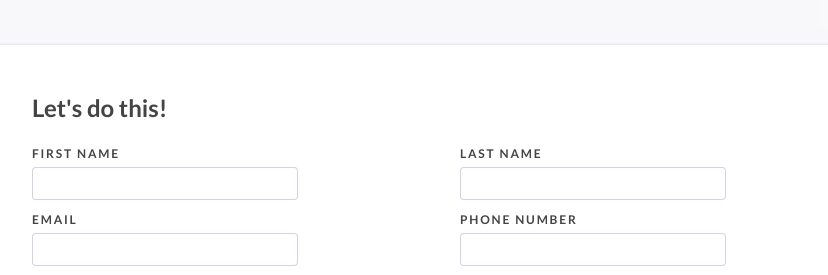
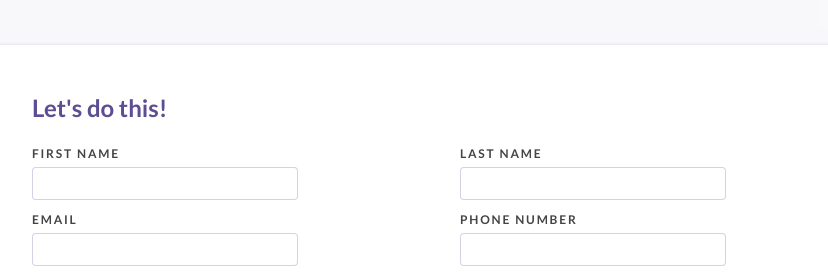
Before and after one commit to UZ0M1AN/Sign-up-Form, a plain HTML site: page index.html in a window 1280 px wide. Shown: the part 227-502 px from the top of the page, 452-1280 px from the left. Drawn offline with Linux system fonts and the light colour scheme.

Commit message:
Add color: rgb(53, 33, 120, .8) to my h2

```diff
--- a/styles.css
+++ b/styles.css
@@ -130,6 +130,7 @@ img + span {
 
 h2 {
     margin-bottom: 24px;
+    color: rgb(53, 33, 120, .8);
 }
 
 ul {
```
